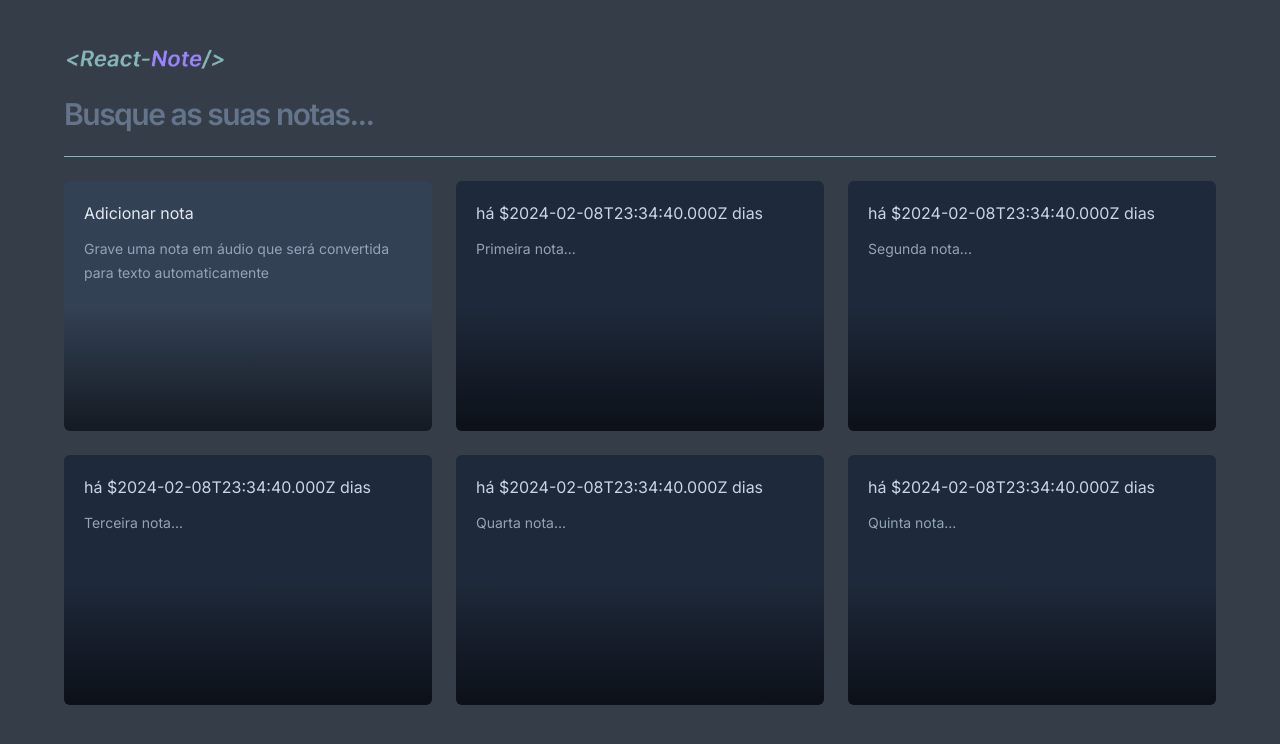
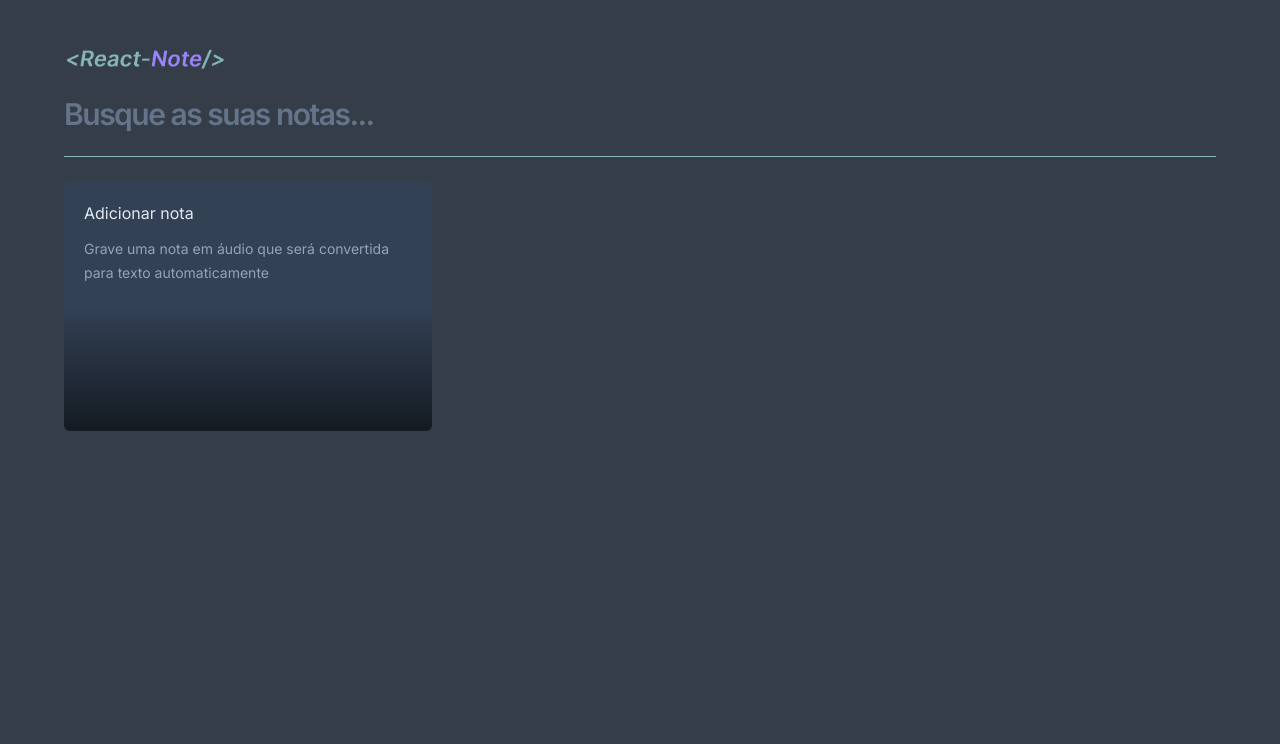
Before and after one commit to edsonfreitas/noteVoice, a React (Vite) app: page / in a window 1280 px wide. Shown: the top 744 px of the page. Built offline with nearby package versions, Linux system fonts and the light colour scheme.

Commit message:
feat: Adding function to add content to the screen and return to the initial onboarding state

```diff
--- a/src/app.tsx
+++ b/src/app.tsx
@@ -1,9 +1,25 @@
+import { useState  } from "react"
 import logo from "./assets/logo-edson.svg"
 import Cards from "./components/cards"
 import NewNote from "./components/new-note"
+
+interface  Note{
+    id: string,
+    date: Date,
+    content: string
+}
 export function App() {
+  const [notes, setNotes] = useState<Note[]>([])
 
+  function onNoteCreated(content: string){
+    const newNote ={
+      id : crypto.randomUUID(),
+      date: new Date(),
+      content,
+    }
 
+    setNotes([newNote, ...notes])
+  }
 
   return (
     <main className="mx-auto max-w-6xl my-12 space-y-6">
@@ -22,27 +38,12 @@ export function App() {
       <div
         className="grid grid-cols-3 gap-6 auto-rows-[250px]"
         >
-        <NewNote />
-          <Cards note={{
-            date: new Date(),
-            content: "Primeira nota..."
-          }}/>
-          <Cards note= {{
-            date: new Date(),
-            content:"Segunda nota..."}}
-          />
-          <Cards note={{
-              date: new Date(),
-             content: "Terceira nota..."
-            }}
-            />
-          <Cards note= {{
-              date: new Date(),
-             content:"Quarta nota..."}}
-             />
-          <Cards note= {{
-            date: new Date(),
-            content: "Quinta nota..."}}/>
+        <NewNote onNoteCreated={onNoteCreated} />
+
+          {notes.map(note =>{
+            return <Cards key={note.id} note={note} />
+          })}
+
         </div>
         <h1></h1>
 
--- a/src/components/cards.tsx
+++ b/src/components/cards.tsx
@@ -18,7 +18,7 @@ export default function cards({note}:NoteCardProps) {
             <span
             className="text-sm-medium text-slate-300"
             >
-              há ${note.date.toISOString()} dias
+              {formatDistanceToNow(note.date, { locale: ptBR, addSuffix: true})}
             </span>
           <p className="text-sm leading-6 text-slate-400"
           >
--- a/src/components/new-note.tsx
+++ b/src/components/new-note.tsx
@@ -2,7 +2,13 @@ import * as Dialog from '@radix-ui/react-dialog'
 import { X } from 'lucide-react'
 import { ChangeEvent, FormEvent, useState } from 'react'
 import { toast } from 'sonner'
-export default function NewNote() {
+
+
+interface newNoteCreatedPros{
+  onNoteCreated:(content: string) => void;
+}
+export default function NewNote({onNoteCreated}: newNoteCreatedPros) {
+
 
   const [ shouldShowOnboarding, setShoudShowOnboarding ] = useState(true);
   const [content, setContent] = useState('')
@@ -23,7 +29,9 @@ export default function NewNote() {
   function handleSaveNote(event: FormEvent){
     event.preventDefault();
     console.log("Saving note "+ content);
-
+      onNoteCreated(content);
+      setContent('');
+      setShoudShowOnboarding(true);
     toast.success("Nota criada com  sucesso!", {duration:2000});
   };
 
@@ -77,7 +85,8 @@ export default function NewNote() {
                               <textarea
                                 autoFocus
                                 className='text-sm leading-6 text-slate-400 bg-transparent resize-none flex-1 outline-none'
-                                onChange={handleContentChange}>
+                                onChange={handleContentChange}
+                                value={content}>
 
                               </textarea>
                             )}
```
